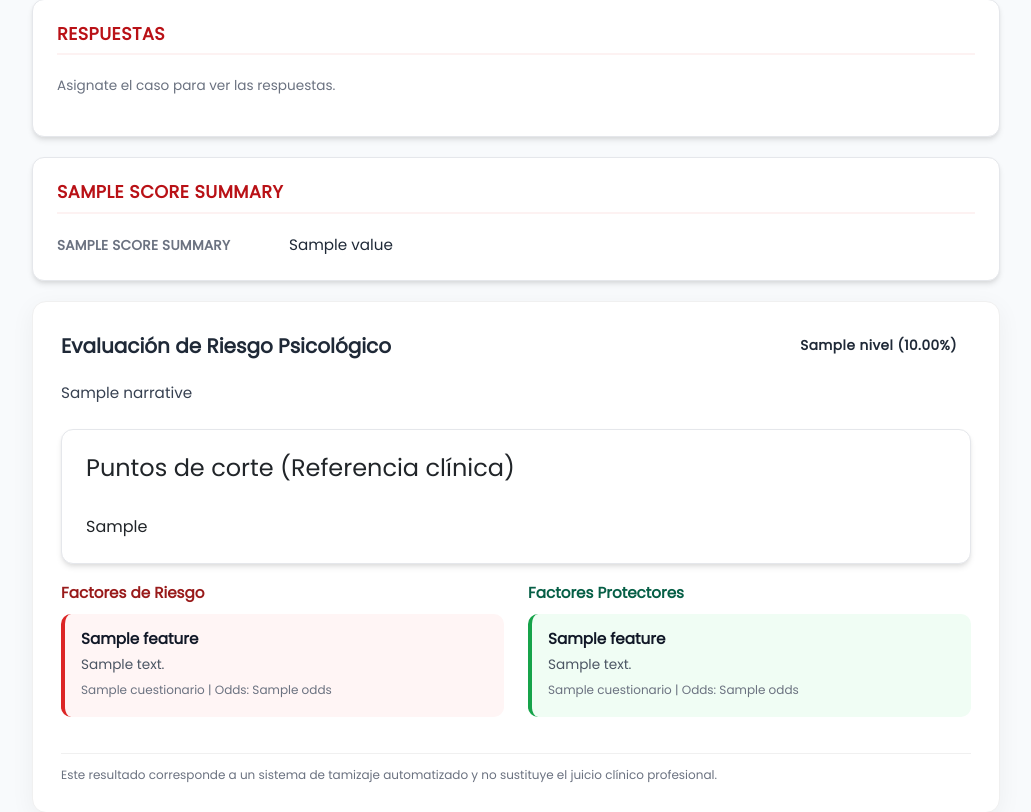
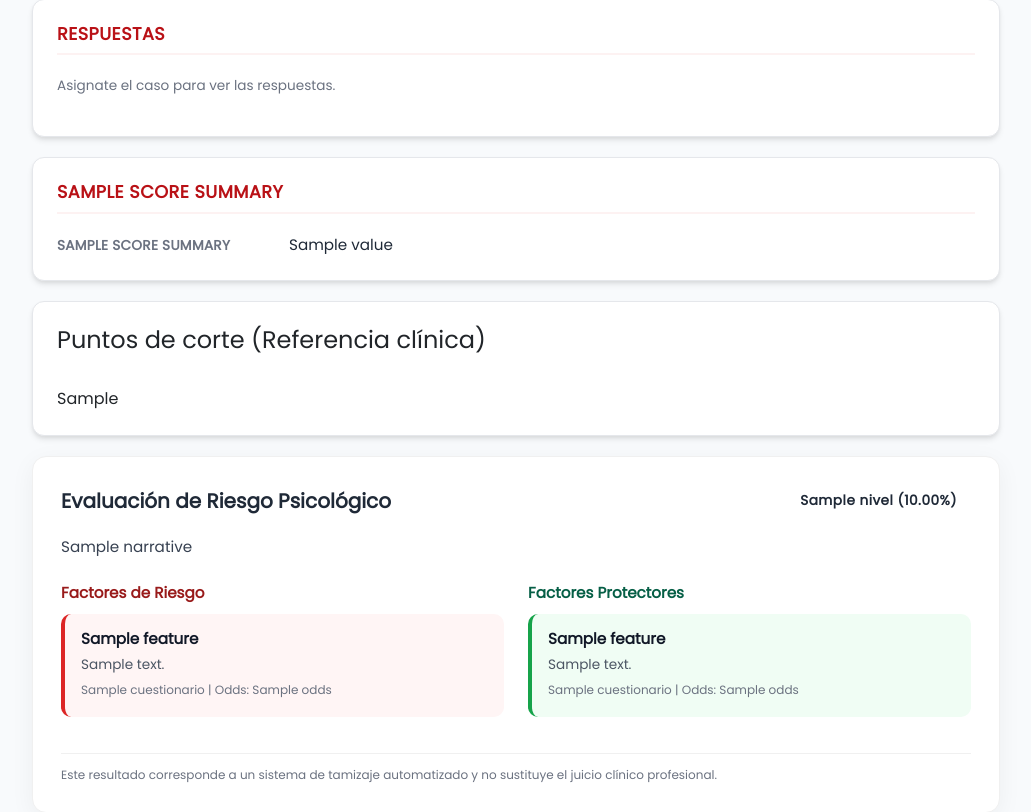
Before and after one commit to CelesteMendezz/tamizaje, a Django app: template dashboard/templates/dashboard/psico_sesion_detalle.html in a window 1280 px wide. Shown: the part 1070-1882 px from the top of the page, without its empty margins (124-1155 px from the left). Run offline with Django 5.2, Linux system fonts and the light colour scheme; the template is opened without the code that fills it: most values are stand-ins (such as "Sample title", 1, 10 or a date in 2020).

Commit message:
Se separaron los puntos de corte de la sección de riesgo psicológico

```diff
--- a/dashboard/templates/dashboard/psico_sesion_detalle.html
+++ b/dashboard/templates/dashboard/psico_sesion_detalle.html
@@ -732,6 +732,15 @@
     {% endif %}
   </section>
 
+  {% if sesion.cuestionario.puntos_corte %}
+<section class="card" style="margin-top:20px">
+  <h4>Puntos de corte (Referencia clínica)</h4>
+  <div style="white-space: pre-line;">
+    {{ sesion.cuestionario.puntos_corte }}
+  </div>
+</section>
+{% endif %}
+
 <section class="card-ml">
 
   <div class="ml-header">
@@ -745,14 +754,6 @@
   <p class="ml-summary">
     {{ ml.narrative }}
   </p>
-  {% if sesion.cuestionario.puntos_corte %}
-<div class="card" style="margin-top:20px">
-  <h4>Puntos de corte (Referencia clínica)</h4>
-  <div style="white-space: pre-line;">
-    {{ sesion.cuestionario.puntos_corte }}
-  </div>
-</div>
-{% endif %}
 
   <div class="ml-grid">
 
```
